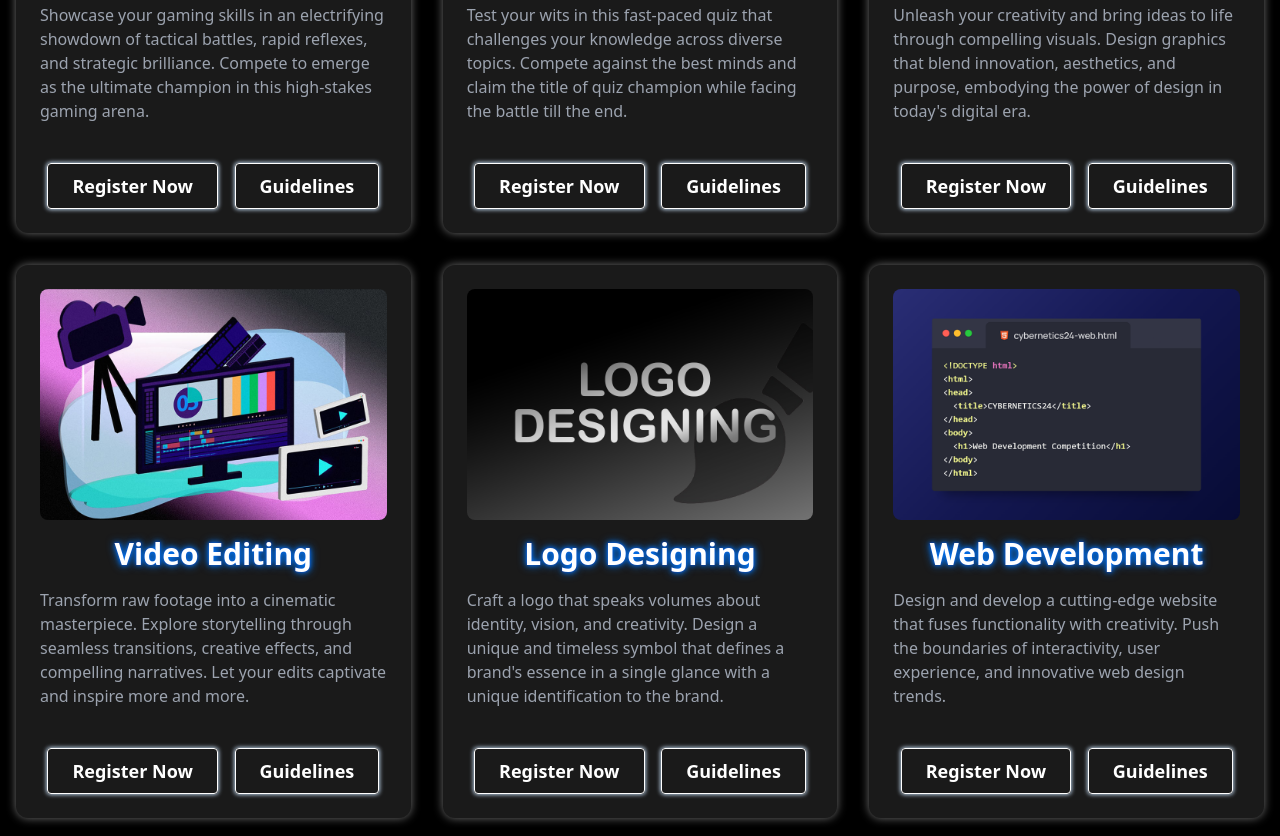
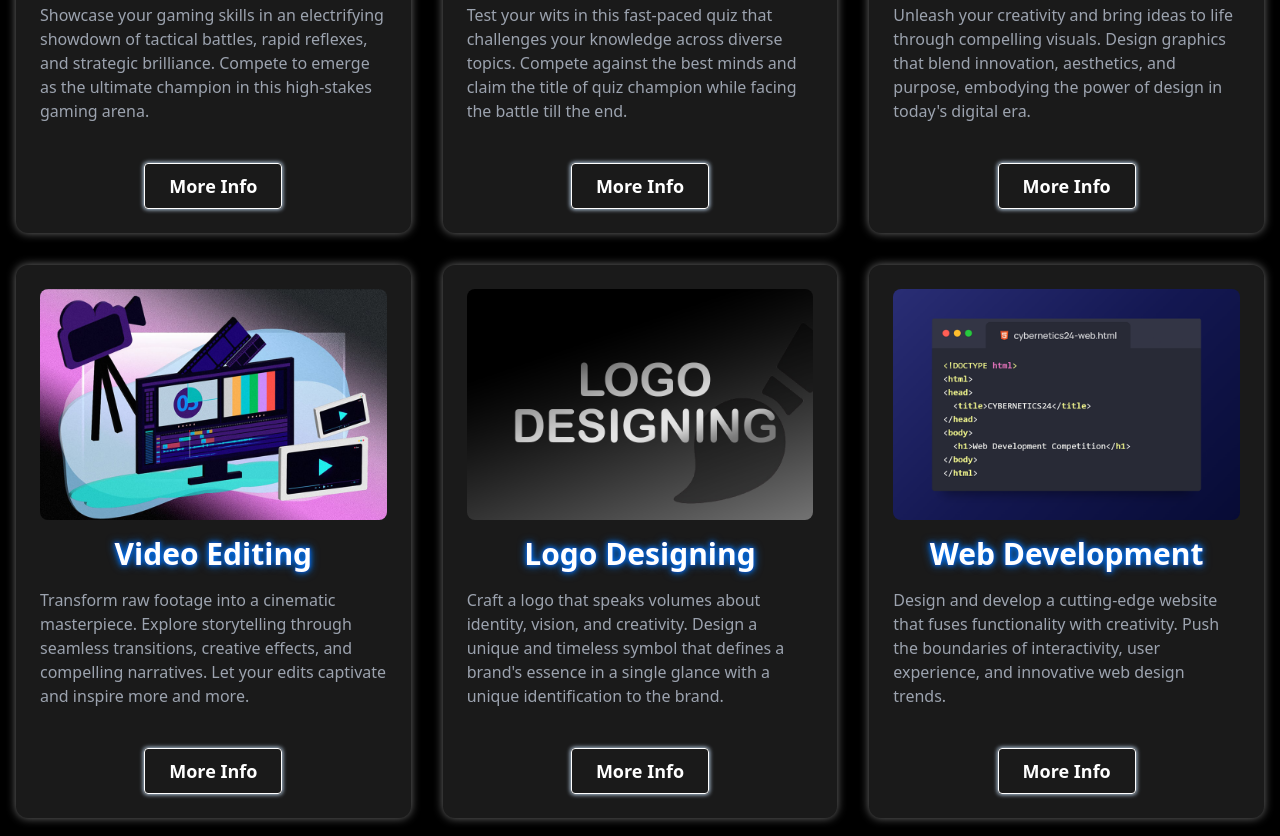
Before and after one commit to mayukapahasara/cybernetics, a plain HTML site: page index.html in a window 1280 px wide. Shown: the part 1204-2040 px from the top of the page. Drawn offline with nearby package versions, Linux system fonts and the light colour scheme; a web font is replaced by a local one.

Commit message:
Removed2Buttons

```diff
--- a/index.html
+++ b/index.html
@@ -183,10 +183,7 @@
               <br>
               <a href="events/event1.html">
                 <button class="neon-button text-white text-lg font-bold py-2 px-6 rounded transition transform hover:scale-105">
-                    Register Now
-                </button>&nbsp;&nbsp;&nbsp;
-                <button class="neon-button text-white text-lg font-bold py-2 px-6 rounded transition transform hover:scale-105">
-                    Guidelines
+                  More Info
                 </button>
             </a>
 
@@ -200,10 +197,7 @@
               <br>
               <a href="events/event2.html">
                 <button class="neon-button text-white text-lg font-bold py-2 px-6 rounded transition transform hover:scale-105">
-                  Register Now
-                </button>&nbsp;&nbsp;&nbsp;
-                <button class="neon-button text-white text-lg font-bold py-2 px-6 rounded transition transform hover:scale-105">
-                  Guidelines
+                  More Info
                 </button>
             </a>
           </div>
@@ -216,10 +210,7 @@
               <br>
               <a href="events/event3.html">
                 <button class="neon-button text-white text-lg font-bold py-2 px-6 rounded transition transform hover:scale-105">
-                  Register Now
-                </button>&nbsp;&nbsp;&nbsp;
-                <button class="neon-button text-white text-lg font-bold py-2 px-6 rounded transition transform hover:scale-105">
-                  Guidelines
+                  More Info
                 </button>
             </a>
           </div>
@@ -232,10 +223,7 @@
               <br>
               <a href="events/event4.html">
                 <button class="neon-button text-white text-lg font-bold py-2 px-6 rounded transition transform hover:scale-105">
-                  Register Now
-                </button>&nbsp;&nbsp;&nbsp;
-                <button class="neon-button text-white text-lg font-bold py-2 px-6 rounded transition transform hover:scale-105">
-                  Guidelines
+                  More Info
                 </button>
             </a>
           </div>
@@ -248,10 +236,7 @@
               <br>
               <a href="events/event5.html">
                 <button class="neon-button text-white text-lg font-bold py-2 px-6 rounded transition transform hover:scale-105">
-                  Register Now
-                </button>&nbsp;&nbsp;&nbsp;
-                <button class="neon-button text-white text-lg font-bold py-2 px-6 rounded transition transform hover:scale-105">
-                  Guidelines
+                  More Info
                 </button>
             </a>
           </div>
@@ -264,10 +249,7 @@
               <br>
               <a href="events/event6.html">
                 <button class="neon-button text-white text-lg font-bold py-2 px-6 rounded transition transform hover:scale-105">
-                  Register Now
-                </button>&nbsp;&nbsp;&nbsp;
-                <button class="neon-button text-white text-lg font-bold py-2 px-6 rounded transition transform hover:scale-105">
-                  Guidelines
+                  More Info
                 </button>
             </a>
           </div>
```
